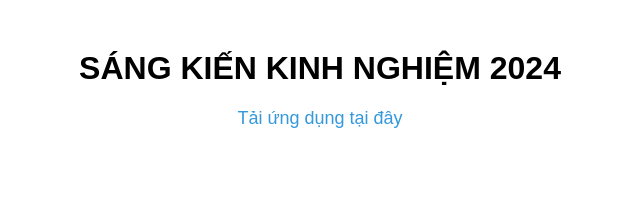
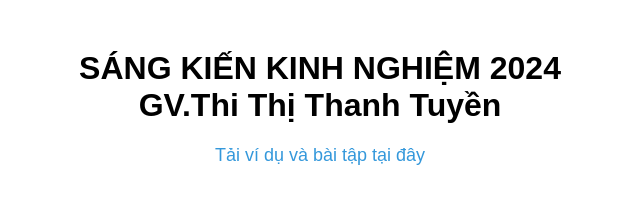
Before and after one commit to Sangkien2024/download, a plain HTML site: page skphanrabaitoan.html in a window 1280 px wide. Shown: the whole page, without its empty margins (320-960 px from the left). Drawn offline with Linux system fonts and the light colour scheme.

Commit message:
Update skphanrabaitoan.html

```diff
--- a/skphanrabaitoan.html
+++ b/skphanrabaitoan.html
@@ -27,9 +27,9 @@
     </style>
 </head>
 <body>
-    <h1>SÁNG KIẾN KINH NGHIỆM 2024</h1>
+    <h1>SÁNG KIẾN KINH NGHIỆM 2024 <br> GV.Thi Thị Thanh Tuyền <br> </h1>
 
-    <a id="app-link" href="https://drive.google.com/drive/folders/1CFkz5GbqBMVmYVMkWmCs3nBObvb_a785?usp=drive_link" target="_blank">Tải ứng dụng tại đây</a>
+    <a id="app-link" href="https://drive.google.com/drive/folders/1CFkz5GbqBMVmYVMkWmCs3nBObvb_a785?usp=drive_link" target="_blank">Tải ví dụ và bài tập tại đây</a>
 
 </body>
 </html>
```
